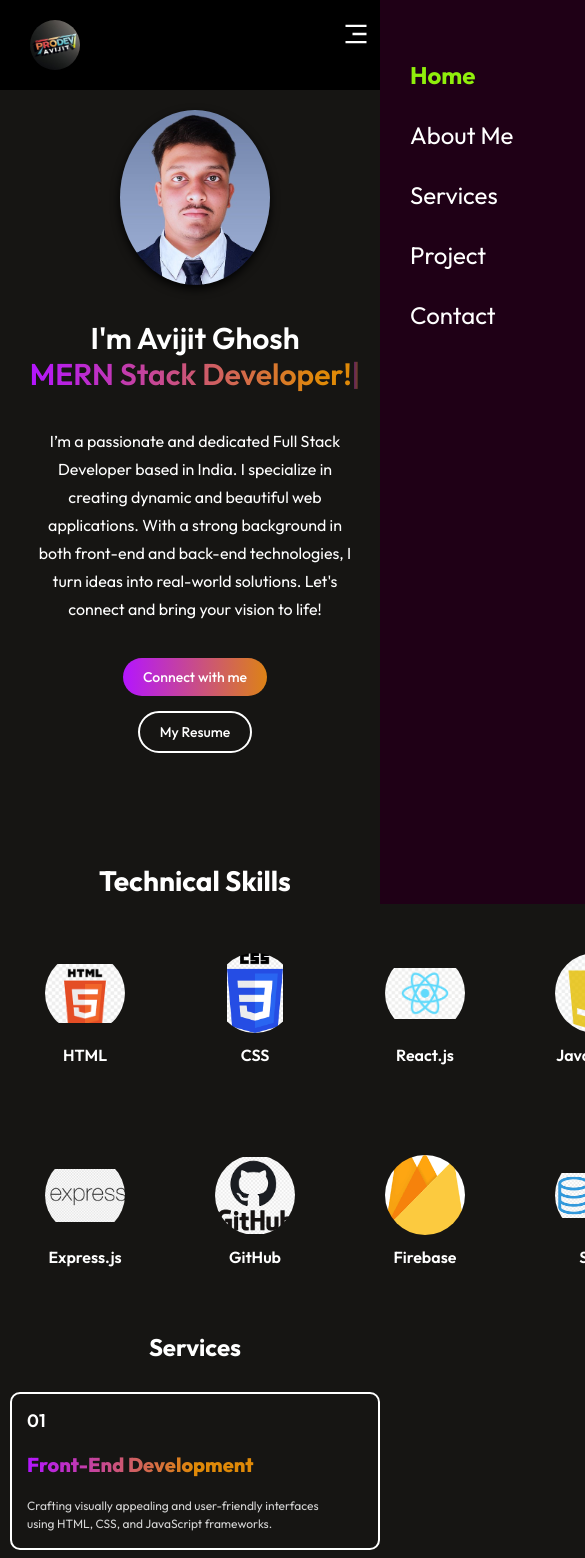
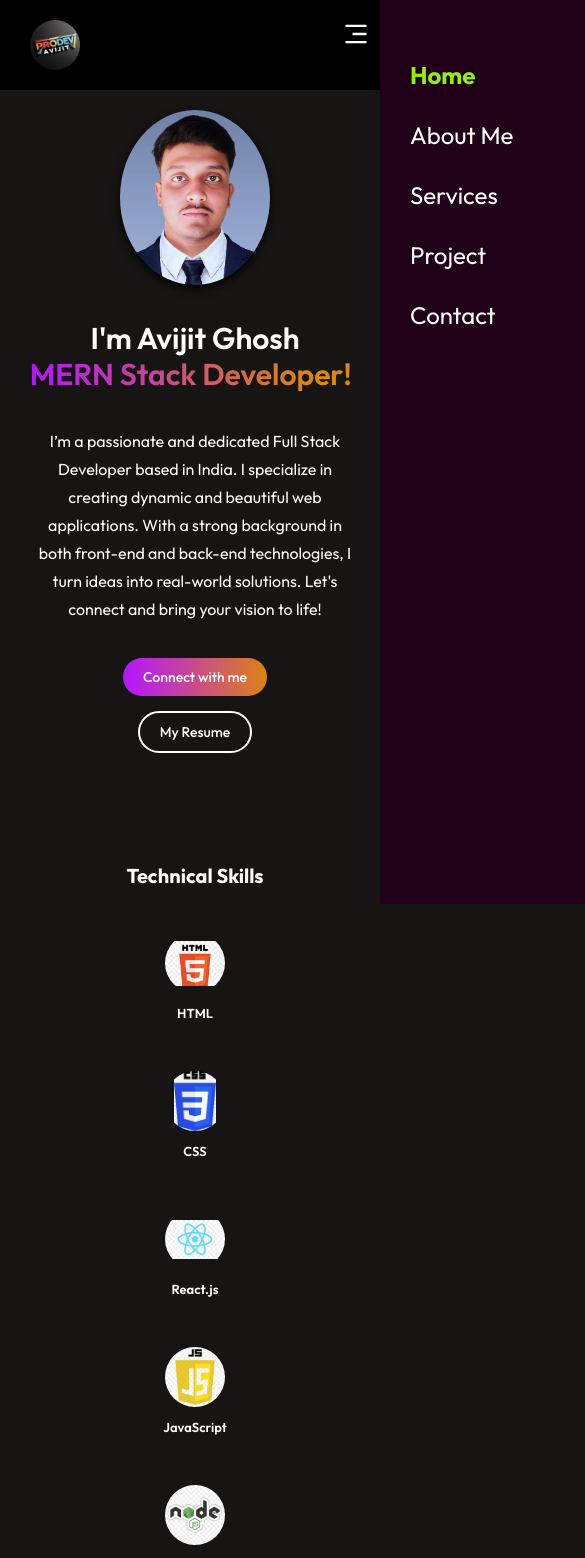
Before and after one commit to Avi7877489/Avijit-Portfolio, a React (Vite) app: page / in a window 390 px wide. Shown: the top 1558 px of the page, 585 px wide, since content can reach past the window. Built offline with nearby package versions, Linux system fonts and the light colour scheme.

Commit message:
make responsive about section

```diff
--- a/src/Components/About/About.css
+++ b/src/Components/About/About.css
@@ -21,7 +21,7 @@
 
 .skills-grid {
   display: grid;
-  grid-template-columns: repeat(5, 1fr); /* 2 rows, 5 per row */
+  grid-template-columns: repeat(5, 1fr); /* default: PC layout */
   gap: 40px;
   justify-items: center;
   margin-top: 30px;
@@ -81,3 +81,68 @@
   width: 100%;
   left: 0;
 }
+
+/* ---------- RESPONSIVE ---------- */
+
+/* Tablet (max-width: 1024px) */
+@media (max-width: 1024px) {
+  .skills-grid {
+    grid-template-columns: repeat(3, 1fr); /* 3 per row */
+    gap: 30px;
+  }
+
+  .skill-card img {
+    width: 70px;
+    height: 70px;
+  }
+
+  .about-skills h2 {
+    font-size: 24px;
+  }
+}
+
+/* Mobile (max-width: 768px) */
+@media (max-width: 768px) {
+  .skills-grid {
+    grid-template-columns: repeat(2, 1fr); /* 2 per row */
+    gap: 25px;
+  }
+
+  .skill-card img {
+    width: 65px;
+    height: 65px;
+  }
+
+  .skill-card p {
+    font-size: 14px;
+  }
+
+  .about-skills h2 {
+    font-size: 22px;
+  }
+}
+
+/* Small Mobile (max-width: 480px) */
+@media (max-width: 480px) {
+  .skills-grid {
+    grid-template-columns: repeat(1, 1fr); /* stack vertically */
+    gap: 20px;
+  }
+
+  .skill-card {
+    padding: 15px;
+  }
+
+  .skill-card img {
+    width: 60px;
+    height: 60px;
+  }
+
+  .skill-card p {
+    font-size: 13px;
+  }
+
+  .about-skills h2 {
+    font-size: 20px;
+  }
+}
--- a/src/Components/Hero/Hero.jsx
+++ b/src/Components/Hero/Hero.jsx
@@ -1,21 +1,17 @@
-import React, { useRef, useEffect } from "react";
+import React, { useRef,useEffect } from "react";
 import "./Hero.css";
 import profilephoto from "../../assets/profilephoto.png";
-import resume from "../../assets/resume.pdf";
+import resume from '../../assets/resume.pdf'
 import { useNavigate } from "react-router-dom";
-import Typed from "typed.js";
+import Typed from 'typed.js';
 
 const Hero = () => {
-  const navigate = useNavigate();
-  const typedElement = useRef(null);
+  const navigate = useNavigate()
+  const typedElement = useRef(null)
 
   useEffect(() => {
     const typed = new Typed(typedElement.current, {
-      strings: [
-        "Web Developer!",
-        "Full Stack Developer!",
-        "MERN Stack Developer!",
-      ],
+      strings: ['Web Developer!', 'Full Stack Developer!', 'MERN Stack Developer!'],
       typeSpeed: 50,
     });
 
@@ -32,30 +28,22 @@ const Hero = () => {
     link.click();
     document.body.removeChild(link);
   };
-
-  const handleConnect = () => {
-    navigate("./contact");
-  };
+  const handleConnect=()=>{
+    navigate('./contact')
+  }
   return (
     <div id="home" className="hero">
       <img src={profilephoto} alt="" />
       <h1>
-        {" "}
-        I'm Avijit Ghosh <br />
+        {" "} I'm Avijit Ghosh <br />
         <span ref={typedElement}></span>
       </h1>
       <p>
-        I’m a passionate and dedicated Full Stack Developer based in India. I
-        specialize in creating dynamic and beautiful web applications. With a
-        strong background in both front-end and back-end technologies, I turn
-        ideas into real-world solutions. Let's connect and bring your vision to
-        life!
+        I’m a passionate and dedicated Full Stack Developer based in India. I specialize in creating dynamic and beautiful web applications. With a strong background in both front-end and back-end technologies, I turn ideas into real-world solutions. Let's connect and bring your vision to life!
       </p>
 
       <div className="hero-action">
-        <div className="hero-connect" onClick={handleConnect}>
-          Connect with me
-        </div>
+        <div className="hero-connect" onClick={handleConnect}>Connect with me</div>
         <div className="hero-resume" onClick={handleResumeDownload}>
           My Resume
         </div>
```
